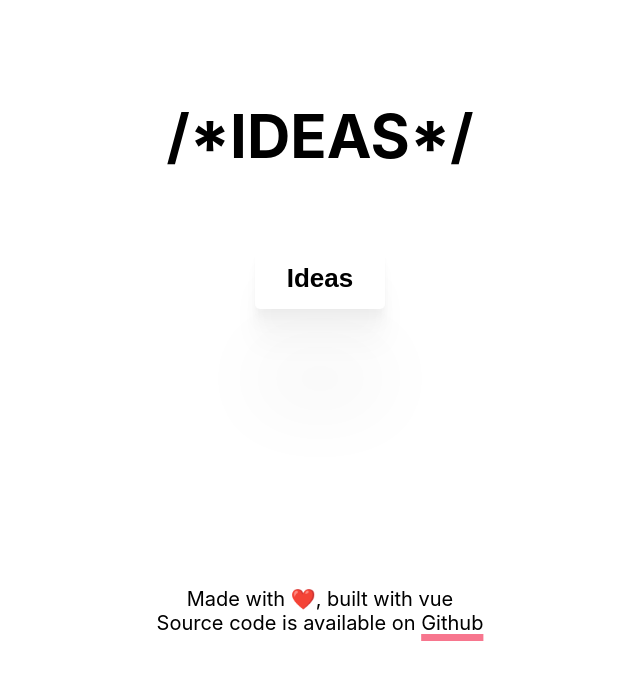
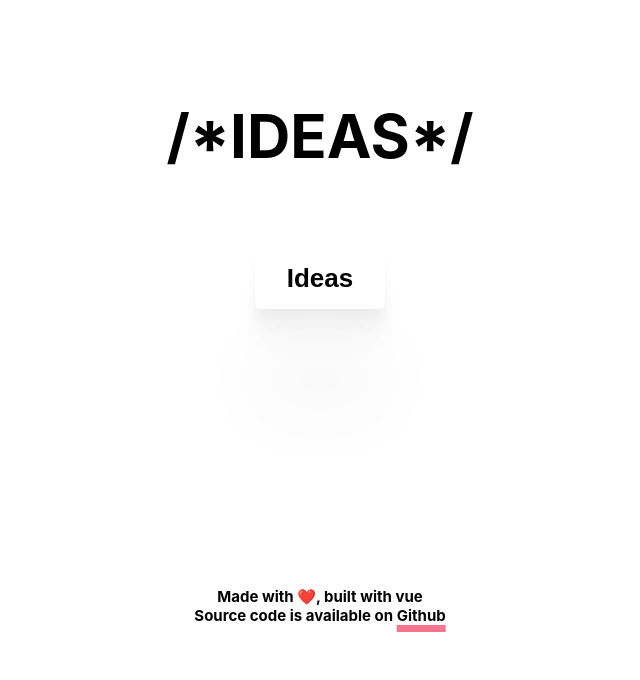
Before and after one commit to Sidhoh/app-idea-generator, a Vue app: page / in a window 1280 px wide. Shown: the top 680 px of the page, without its empty margins (320-960 px from the left). Built offline with nearby package versions, Linux system fonts and the light colour scheme.

Commit message:
Update app.css

```diff
--- a/src/styles/app.css
+++ b/src/styles/app.css
@@ -44,7 +44,8 @@ a {
 }
 
 .footer {
-  font-size: 20px;
+  font-weight: bold;
+  font-size: 15px;
   padding-top: 22%;
   text-align: center;
   justify-content: center;
```
